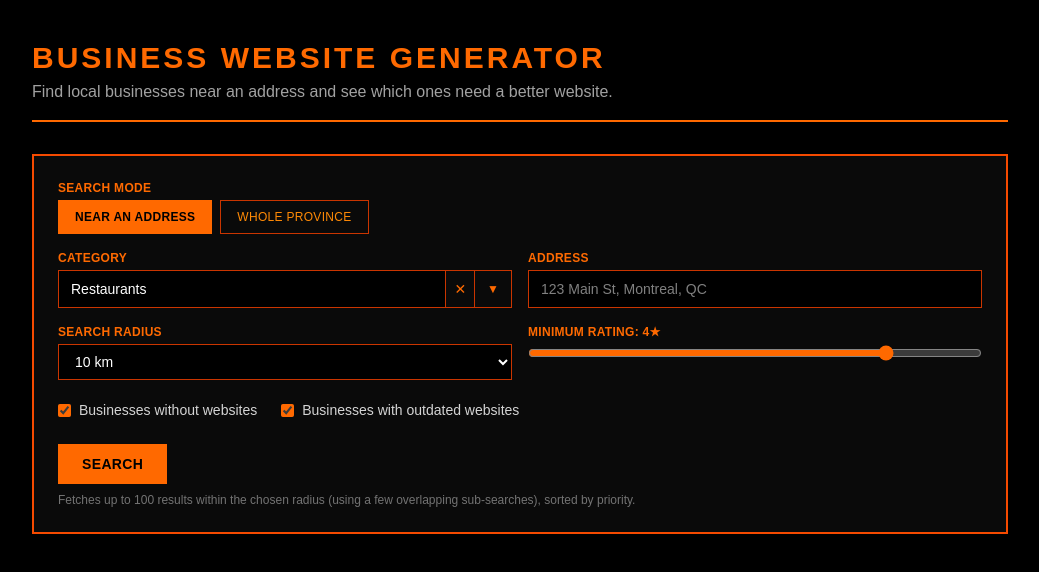
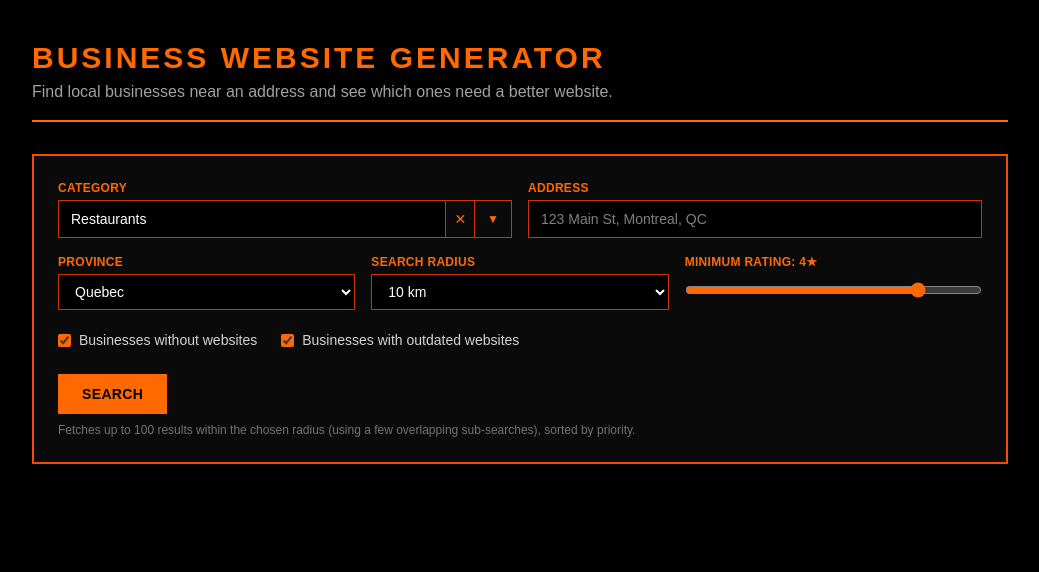
Before and after one commit to onix619-cmd/lead-scout, a Next.js app: page / in a window 1280 px wide. Shown: the top 572 px of the page, without its empty margins (120-1159 px from the left). Built offline with nearby package versions, Linux system fonts and the light colour scheme.

Commit message:
Update search route (remove province mode) and dashboard UI

```diff
--- a/src/app/api/search/route.ts
+++ b/src/app/api/search/route.ts
@@ -14,7 +14,6 @@ export async function POST(req: NextRequest) {
       address,
       radiusKm = 10,
       province,
-      mode = "address", // "address" | "province"
       minRating = 0,
       includeNoWebsite = true,
       includeOutdated = true,
@@ -24,31 +23,21 @@ export async function POST(req: NextRequest) {
     if (!category) {
       return NextResponse.json({ error: "category is required" }, { status: 400 });
     }
-    if (mode === "address" && !address) {
+    if (!address) {
       return NextResponse.json({ error: "address is required" }, { status: 400 });
     }
-    if (mode === "province" && !province) {
-      return NextResponse.json({ error: "province is required" }, { status: 400 });
-    }
 
-    let businesses;
-    let center;
-
-    if (mode === "province") {
-      businesses = await searchBusinessesWide({
-        query: `${category} in ${province}, Canada`,
-        minRating,
-        maxResults,
-      });
-    } else {
-      center = await geocodeAddress(address);
-      businesses = await searchBusinessesWide({
-        query: category,
-        minRating,
-        maxResults,
-        locationBias: { center, radiusMeters: radiusKm * 1000 },
-      });
-    }
+    // Province is appended to help geocoding disambiguate similarly-named
+    // streets/towns across Canada, even though the actual search area is
+    // still the address + radius.
+    const fullAddress = province ? `${address}, ${province}, Canada` : address;
+    const center = await geocodeAddress(fullAddress);
+    const businesses = await searchBusinessesWide({
+      query: category,
+      minRating,
+      maxResults,
+      locationBias: { center, radiusMeters: radiusKm * 1000 },
+    });
 
     const leads: Lead[] = await Promise.all(
       businesses.map(async (b) => {
--- a/src/app/page.tsx
+++ b/src/app/page.tsx
@@ -68,7 +68,6 @@ const priorityStyle: Record<Lead["priority"], string> = {
 export default function Dashboard() {
   const [category, setCategory] = useState("Restaurants");
   const [showCategoryList, setShowCategoryList] = useState(false);
-  const [mode, setMode] = useState<"address" | "province">("address");
   const [address, setAddress] = useState("");
   const [addressSuggestions, setAddressSuggestions] = useState<{ placeId: string; text: string }[]>([]);
   const [showSuggestions, setShowSuggestions] = useState(false);
@@ -125,7 +124,6 @@ export default function Dashboard() {
         headers: { "Content-Type": "application/json" },
         body: JSON.stringify({
           category,
-          mode,
           address,
           radiusKm,
           province,
@@ -220,36 +218,6 @@ export default function Dashboard() {
           onSubmit={handleSearch}
           className="bg-neutral-950 border-2 border-orange-600 rounded-none p-6 mb-8"
         >
-          <div className="mb-4">
-            <label className="text-xs font-bold text-orange-500 uppercase tracking-wide block mb-1">
-              Search mode
-            </label>
-            <div className="flex gap-2">
-              <button
-                type="button"
-                onClick={() => setMode("address")}
-                className={`px-4 py-2 text-xs uppercase tracking-wide border ${
-                  mode === "address"
-                    ? "bg-orange-500 text-black border-orange-500 font-bold"
-                    : "border-orange-700 text-orange-400"
-                }`}
-              >
-                Near an address
-              </button>
-              <button
-                type="button"
-                onClick={() => setMode("province")}
-                className={`px-4 py-2 text-xs uppercase tracking-wide border ${
-                  mode === "province"
-                    ? "bg-orange-500 text-black border-orange-500 font-bold"
-                    : "border-orange-700 text-orange-400"
-                }`}
-              >
-                Whole province
-              </button>
-            </div>
-          </div>
-
           <div className="grid grid-cols-1 sm:grid-cols-2 gap-4">
             <div className="relative">
               <label className="text-xs font-bold text-orange-500 uppercase tracking-wide block mb-1">
@@ -319,7 +287,6 @@ export default function Dashboard() {
               )}
             </div>
 
-            {mode === "address" ? (
             <div className="relative">
               <label className="text-xs font-bold text-orange-500 uppercase tracking-wide block mb-1">
                 Address
@@ -357,7 +324,9 @@ export default function Dashboard() {
                 </ul>
               )}
             </div>
-            ) : (
+          </div>
+
+          <div className="grid grid-cols-1 sm:grid-cols-3 gap-4 mt-4">
             <div>
               <label className="text-xs font-bold text-orange-500 uppercase tracking-wide block mb-1">
                 Province
@@ -374,11 +343,6 @@ export default function Dashboard() {
                 ))}
               </select>
             </div>
-            )}
-          </div>
-
-          {mode === "address" && (
-            <div className="grid grid-cols-1 sm:grid-cols-2 gap-4 mt-4">
             <div>
               <label className="text-xs font-bold text-orange-500 uppercase tracking-wide block mb-1">
                 Search radius
@@ -406,28 +370,10 @@ export default function Dashboard() {
                 step={0.5}
                 value={minRating}
                 onChange={(e) => setMinRating(Number(e.target.value))}
-                  className="w-full accent-orange-500"
+                className="w-full accent-orange-500 mt-2"
               />
             </div>
           </div>
-          )}
-
-          {mode === "province" && (
-            <div className="mt-4">
-              <label className="text-xs font-bold text-orange-500 uppercase tracking-wide block mb-1">
-                Minimum rating: {minRating}★
-              </label>
-              <input
-                type="range"
-                min={0}
-                max={5}
-                step={0.5}
-                value={minRating}
-                onChange={(e) => setMinRating(Number(e.target.value))}
-                className="w-full accent-orange-500"
-              />
-            </div>
-          )}
 
           <div className="flex flex-wrap gap-6 mt-5">
             <label className="flex items-center gap-2 text-sm text-neutral-300">
```
Also changed, not shown: 2 other files (tests, documents, lock files or other folders). Lines whose indentation alone changed are shown as unchanged.
